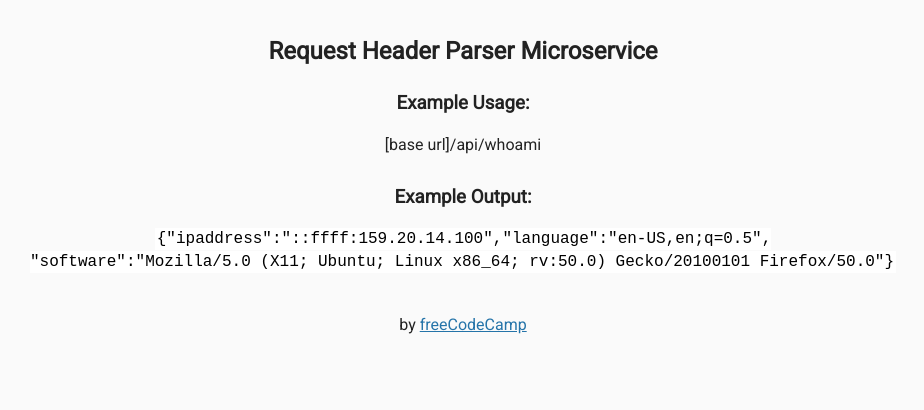
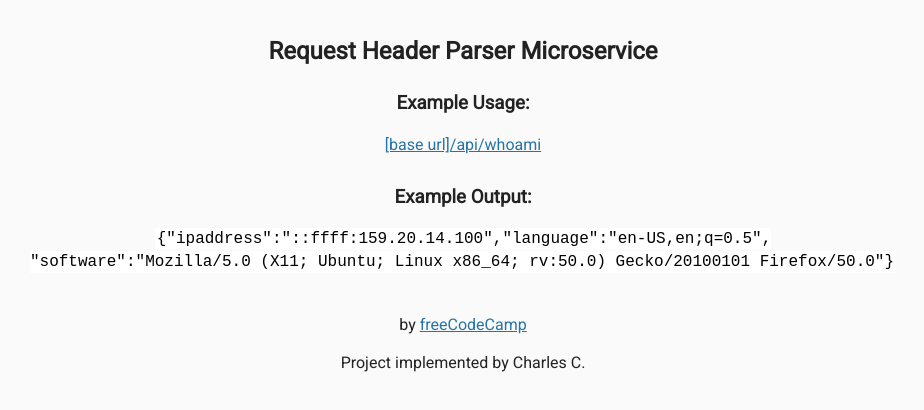
Before and after one commit to charcparle/request-header-parser, a website: page views/index.html in a window 1280 px wide. Shown: the whole page, without its empty margins (177-1101 px from the left). Drawn offline with Linux system fonts and the light colour scheme; files that its build step writes are made by us from their sources.

Commit message:
Added Request Logger; Polished front page

```diff
--- a/views/index.html
+++ b/views/index.html
@@ -15,7 +15,7 @@
 
         <h3>Example Usage:</h3>
         <p>
-          [base url]/api/whoami
+          <a href="./api/whoami">[base url]/api/whoami</a>
         </p>
 
         <h3>Example Output:</h3>
@@ -27,6 +27,9 @@
         <p>
           by <a href="https://www.freecodecamp.org">freeCodeCamp</a>
         </p>
+        <p>
+          Project implemented by Charles C.
+        </p>
       </div>
    </body>
 
```
Also changed, not shown: server.js (+10 -0 lines).
